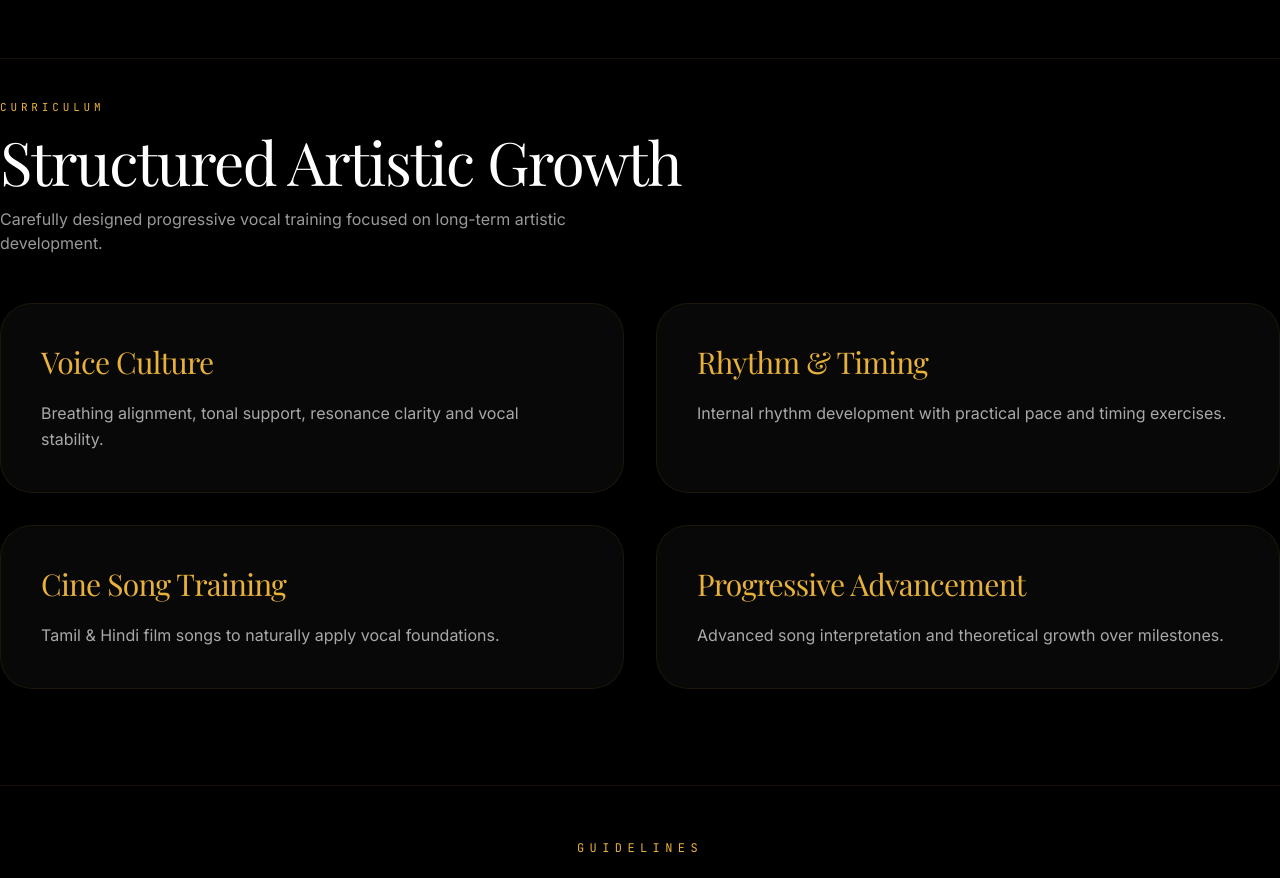
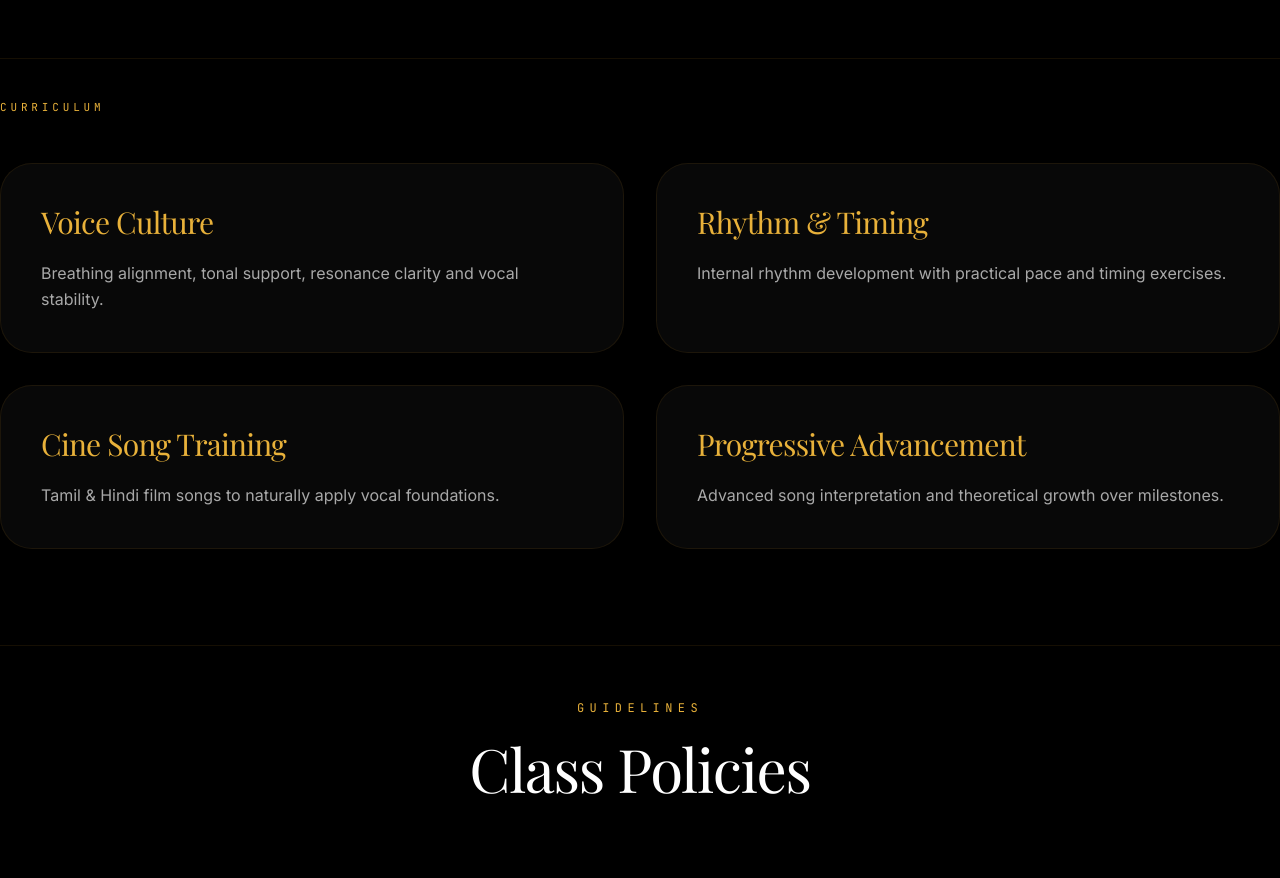
Before and after one commit to assmitha2004/ASM-academy, a React (Vite) app in the folder client/: page /classes in a window 1280 px wide. Shown: the part 1820-2698 px from the top of the page. Built offline with nearby package versions, Linux system fonts and the light colour scheme; no server answers; a web font is replaced by a local one.

Commit message:
Update ClassesPage.jsx

```diff
--- a/client/src/pages/ClassesPage.jsx
+++ b/client/src/pages/ClassesPage.jsx
@@ -609,33 +609,6 @@ p-3 lg:p-5
   >
     Curriculum
   </span>
-
-  <h2
-    className="
-      mt-4
-      text-3xl
-      sm:text-4xl
-      md:text-6xl
-      font-display
-      leading-tight
-    "
-  >
-    Structured Artistic Growth
-  </h2>
-
-  <p
-    className="
-      mt-4
-      text-sm
-      sm:text-base
-      text-white/60
-      leading-relaxed
-      max-w-xl
-    "
-  >
-    Carefully designed progressive vocal training focused on long-term artistic development.
-  </p>
-
 </div>
 
     {/* CARDS */}
```
